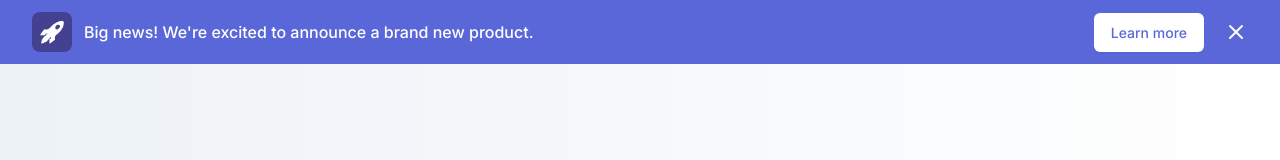
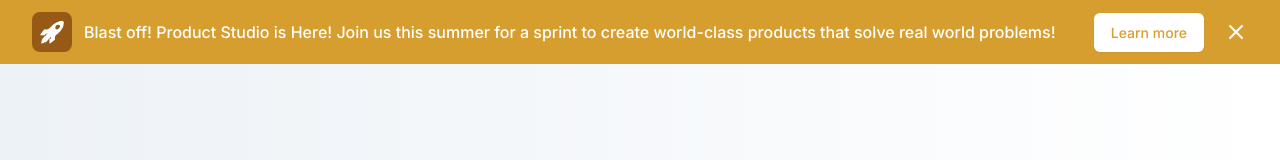
Before and after one commit to V1Michigan/v1, a Next.js app: page / in a window 1280 px wide. Shown: the top 160 px of the page. Built offline with nearby package versions, Linux system fonts and the light colour scheme.

Commit message:
changed banner colors to yellow to suit site theme

```diff
--- a/components/banner.js
+++ b/components/banner.js
@@ -2,24 +2,24 @@ import { ContentHeader, ContentBody } from "./content";
 import { SpeakerphoneIcon, XIcon } from '@heroicons/react/outline'
 
 import Link from "next/link";
-const Banner = ({ headline, tagline }) => (
-  <div className="bg-indigo-600">
+const Banner = ({ largeLine, smallLine, link }) => (
+  <div className="bg-yellow-600">
   <div className="max-w-7xl mx-auto py-3 px-3 sm:px-6 lg:px-8">
     <div className="flex items-center justify-between flex-wrap">
       <div className="w-0 flex-1 flex items-center">
-        <span className="flex p-2 rounded-lg bg-indigo-800">
+        <span className="flex p-2 rounded-lg bg-yellow-800">
           { /* <SpeakerphoneIcon className="h-6 w-6 text-white" aria-hidden="true" /> */ }
           <img className="h-6 w-6" src="/rocket_icon.png"></img>
         </span>
         <p className="ml-3 font-medium font-sans text-white truncate">
-          <span className="md:hidden">We announced a new product!</span>
-          <span className="hidden md:inline">Big news! We're excited to announce a brand new product.</span>
+          <span className="md:hidden"> { smallLine }</span>
+          <span className="hidden md:inline"> { largeLine }</span>
         </p>
       </div>
       <div className="order-3 mt-2 flex-shrink-0 w-full sm:order-2 sm:mt-0 sm:w-auto">
         <a
-          href="https://studio.v1michigan.com"
-          className="font-sans flex items-center justify-center px-4 py-2 border border-transparent rounded-md shadow-sm text-sm font-medium text-indigo-600 bg-white hover:bg-indigo-50"
+          href= { link }
+          className="font-sans flex items-center justify-center px-4 py-2 border border-transparent rounded-md shadow-sm text-sm font-medium text-yellow-600 bg-white hover:bg-indigo-50"
         >
           Learn more
         </a>
@@ -27,7 +27,7 @@ const Banner = ({ headline, tagline }) => (
       <div className="order-2 flex-shrink-0 sm:order-3 sm:ml-3">
         <button
           type="button"
-          className="-mr-1 flex p-2 rounded-md hover:bg-indigo-500 focus:outline-none focus:ring-2 focus:ring-white sm:-mr-2"
+          className="-mr-1 flex p-2 rounded-md hover:bg-yellow-500 focus:outline-none focus:ring-2 focus:ring-white sm:-mr-2"
         >
           <span className="sr-only">Dismiss</span>
           <XIcon className="h-6 w-6 text-white" aria-hidden="true" />
@@ -39,17 +39,14 @@ const Banner = ({ headline, tagline }) => (
 )
 
 const ProductStudioBanner = () => (
-  <div className="cursor-pointer">
-     <Link href="https://studio.v1michigan.com" target="_blank">
+
 
       <Banner
-      headline="Introducing Product Studio"
-      tagline="Join us this summer for a sprint to create world-class products that solve real world problems">
+      largeLine="Blast off! Product Studio is Here! Join us this summer for a sprint to create world-class products that solve real world problems!"
+      smallLine="Product Studio is Here!"
+      link="https://studio.v1michigan.com">
       </Banner>
 
-  </Link>
-
-  </div>
 
 )
 
```
